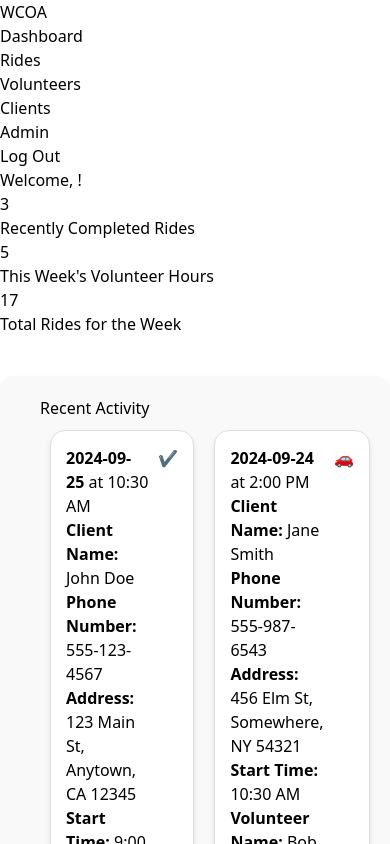
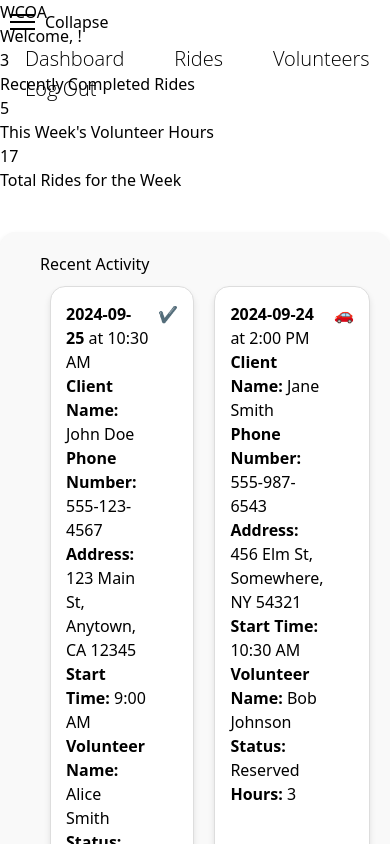
Before and after one commit to UTDallasEPICS/Wellness-Center-Older-Adults, a Next.js app: page /dashboardEmployee in a window 390 px wide. Shown: the top 844 px of the page. Built offline with nearby package versions, Linux system fonts and the light colour scheme; no server answers.

Commit message:
Improve NavBar CSS with collapse and expand functionality

```diff
--- a/app/dashboardEmployee/layout.jsx
+++ b/app/dashboardEmployee/layout.jsx
@@ -1,6 +1,14 @@
+"use client";
+import { useState } from 'react';
 import SideNav from "@/app/ui/dashboardEmployee/sidenav";
 
 export default function DashboardLayout({ children }) {
+  const [isCollapsed, setIsCollapsed] = useState(false);
+
+  const toggleCollapse = () => {
+    setIsCollapsed(!isCollapsed);
+  };
+
   return (
     <div className="w-full min-h-screen flex flex-col m-0">
       <div className="w-full h-[70px] border-b border-gray-300">
@@ -10,10 +18,12 @@ export default function DashboardLayout({ children }) {
       </div>
 
       <div className="flex h-[calc(100vh-180px)] bg-white overflow-y-scroll">
-        <div className="w-2/12 min-h-[calc(100vh-170px)]">
-          <SideNav />
+        <div className={` ${isCollapsed ? 'w-1/12' : 'w-2/12'} min-h-[calc(100vh-170px)]`}>
+          <SideNav toggleCollapse={toggleCollapse} isCollapsed={isCollapsed} />
         </div>
-        <div className="w-10/12 h-[calc(100%-20px)] bg-white">{children}</div>
+        <div className={`${isCollapsed ? 'w-11/12' : 'w-10/12'} h-[calc(100%-20px)] bg-white`}>
+          {children}
+        </div>
       </div>
     </div>
   );
--- a/app/styles/sideNav.css
+++ b/app/styles/sideNav.css
@@ -23,7 +23,6 @@
 .nav-a:hover {
   text-decoration: none;
 }
-
 
 .navBar {
   height: 95%;
@@ -52,12 +51,70 @@
 }
 
 .active .nav-p {
-  color: black; /* Change the color of the active tab */
+  color: black;
   border-bottom: 3px solid black;
   background-color: white;
 }
 
-/*For devices 769px and greater */
+
+.sidenav {
+  width: 250px;
+  transition: width 0.3s ease;
+}
+
+.sidenav.collapsed {
+  width: 70px;
+}
+
+
+.sidenav.collapsed .nav-p {
+  display: none;
+}
+
+
+.sidenav.collapsed .nav-a {
+  justify-content: center;
+}
+
+
+.toggle-btn {
+  display: flex;
+  align-items: center;
+  margin: 10px;
+  cursor: pointer;
+  background: none;
+  border: none;
+}
+
+
+.hamburger-icon {
+  display: flex;
+  flex-direction: column;
+  justify-content: space-around;
+  width: 25px;
+  height: 20px;
+  margin-right: 10px;
+}
+
+.hamburger-icon span {
+  background-color: #000;
+  height: 2px;
+  width: 100%;
+  display: block;
+}
+
+
+.collapse-text {
+  font-size: 16px;
+  color: black;
+}
+
+
+.sidenav.collapsed .collapse-text {
+  display: none;
+}
+
+
 @media only screen and (min-width: 700px) {
   .navBar {
     min-height: calc(100vh - 170px);
@@ -83,8 +140,33 @@
   }
 
   .active .nav-p {
-    color: black; /* Change the color of the active tab */
+    color: black;
     border-bottom: none;
     border-right: 4px solid black;
   }
 }
+
+
+@media only screen and (max-width: 767px) {
+  .sidenav {
+    position: fixed;
+    left: 0;
+    top: 0;
+    height: 100vh;
+    z-index: 999;
+    width: 250px;
+    transition: width 0.3s ease;
+  }
+
+  .sidenav.collapsed {
+    width: 50px;
+  }
+
+  .main-content {
+    margin-left: 0;
+  }
+
+  .toggle-btn {
+    right: 0;
+  }
+}
--- a/app/ui/dashboardEmployee/nav-links.jsx
+++ b/app/ui/dashboardEmployee/nav-links.jsx
@@ -5,7 +5,7 @@ import { useState } from "react";
 import { usePathname } from "next/navigation";
 import "/app/globalicons.css";
 
-export default function NavLinks() {
+export default function NavLinks({ isCollapsed }) {
   const [activeLink, setActiveLink] = useState(null);
   const pathname = usePathname();
   const { handleLogout } = useAuth();
@@ -33,7 +33,11 @@ export default function NavLinks() {
           }`}
           onClick={() => handleClick(index)}
         >
-          <p className="p-4 text-lg font-light no-underline hover:bg-gray-100">
+          <p
+            className={`nav-p p-4 text-lg font-light no-underline hover:bg-gray-100 ${
+              isCollapsed ? "hidden" : ""
+            }`}
+          >
             {link.name}
           </p>
         </Link>
@@ -42,7 +46,11 @@ export default function NavLinks() {
         className="flex items-center text-left p-0 no-underline cursor-pointer focus:outline-none"
         onClick={handleLogout}
       >
-        <p className="p-4 text-lg font-light no-underline hover:bg-gray-100">
+        <p
+          className={`nav-p p-4 text-lg font-light no-underline hover:bg-gray-100 ${
+            isCollapsed ? "hidden" : ""
+          }`}
+        >
           Log Out
         </p>
       </button>
--- a/app/ui/dashboardEmployee/sidenav.jsx
+++ b/app/ui/dashboardEmployee/sidenav.jsx
@@ -1,11 +1,21 @@
-import Link from "next/link";
-import NavLinks from "@/app/ui/dashboardEmployee/nav-links";
+import React from "react";
+import NavLinks from "./nav-links";
+import "../../styles/sideNav.css";
 
-export default function SideNav() {
+const SideNav = ({ toggleCollapse, isCollapsed }) => {
   return (
-    <div className="h-[95%] w-[98.5%] p-[20px_0px] bg-white border-b border-gray-300">
-      <Link href="/dashboardEmployee"></Link>
-      <NavLinks />
+    <div className={`sidenav ${isCollapsed ? "collapsed" : ""}`}>
+      <button className="toggle-btn" onClick={toggleCollapse}>
+        <div className="hamburger-icon">
+          <span></span>
+          <span></span>
+          <span></span>
+        </div>
+        {!isCollapsed && <span className="collapse-text">Collapse</span>}
+      </button>
+      <NavLinks isCollapsed={isCollapsed} />
     </div>
   );
-}
+};
+
+export default SideNav;
```
